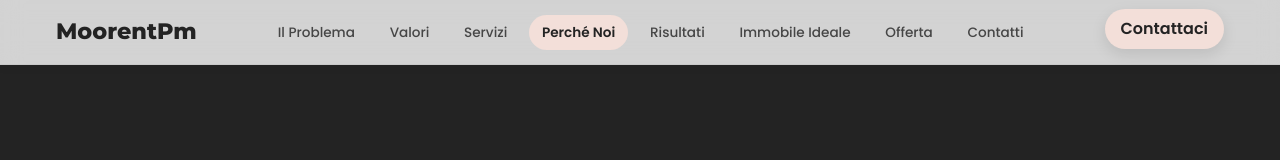
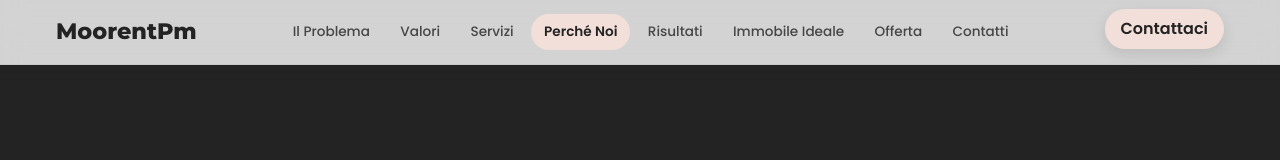
Before and after one commit to MoorentPm/presentazione-moorentpm, a plain HTML site: page index.html in a window 1280 px wide. Shown: the top 160 px of the page. Drawn offline with nearby package versions, Linux system fonts and the light colour scheme.

Commit message:
Update index.html

```diff
--- a/index.html
+++ b/index.html
@@ -234,7 +234,7 @@
             </div>
 
             <!-- Desktop Navigation (Center) -->
-            <nav class="desktop-nav">
+            <nav class="hidden md:flex flex-1 justify-center items-center desktop-nav">
                 <a href="#problema" class="nav-link">Il Problema</a>
                 <a href="#valori-pilastri" class="nav-link">Valori</a>
                 <a href="#come-funziona" class="nav-link">Servizi</a>
```
